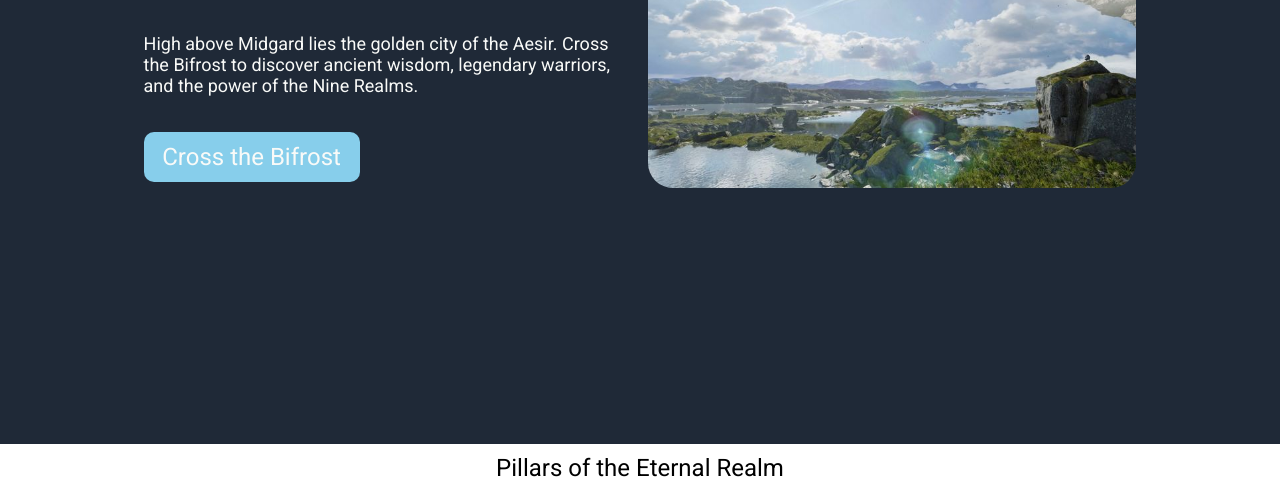
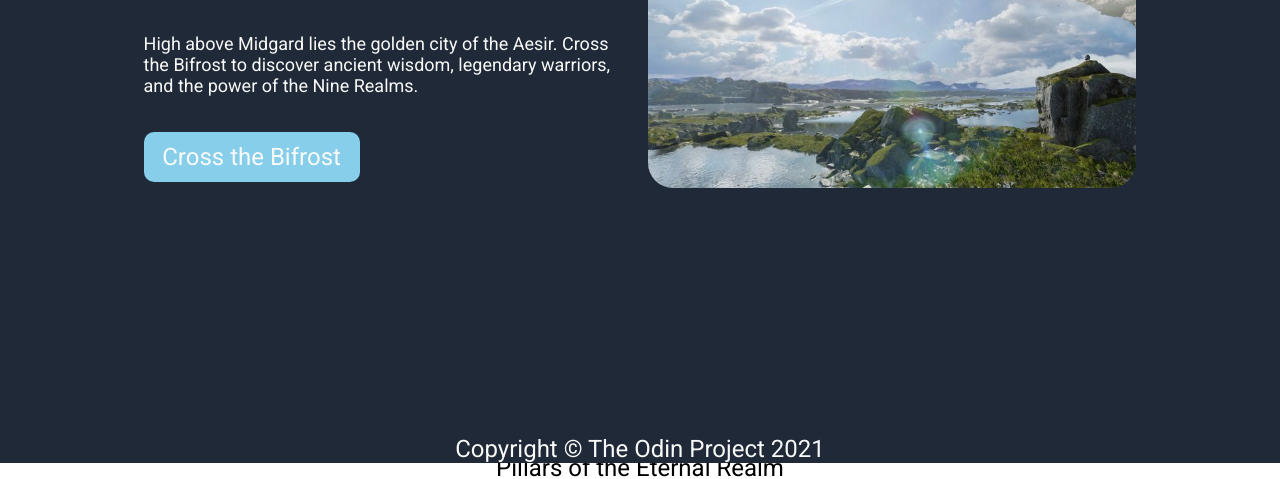
Before and after one commit to Mambo191/landing-page, a plain HTML site: page index.html in a window 1280 px wide. Shown: the part 337-816 px from the top of the page. Drawn offline with Linux system fonts and the light colour scheme; files whose address does not match are found by name.

Commit message:
made footer

```diff
--- a/index.html
+++ b/index.html
@@ -81,5 +81,9 @@
         </div>
         <button type="submit" class="cta-btn">Join the Aesir</button>
     </div>
+
+    <div class="footer">
+        Copyright © The Odin Project 2021
+    </div>
 </body>
 </html>
--- /dev/null
+++ b/styles/footer.css
@@ -0,0 +1,8 @@
+.footer {
+    background-color:  #1F2937;
+    text-align: center;
+    position: fixed;
+    bottom: 0;
+    right: 0;
+    left:0;
+}
--- a/styles/main.css
+++ b/styles/main.css
@@ -2,6 +2,7 @@
 @import url("pillars.css");
 @import url("quote.css");
 @import url("cta.css");
+@import url("footer.css");
 
 .land-page {
     background-color: #1F2937;
```
